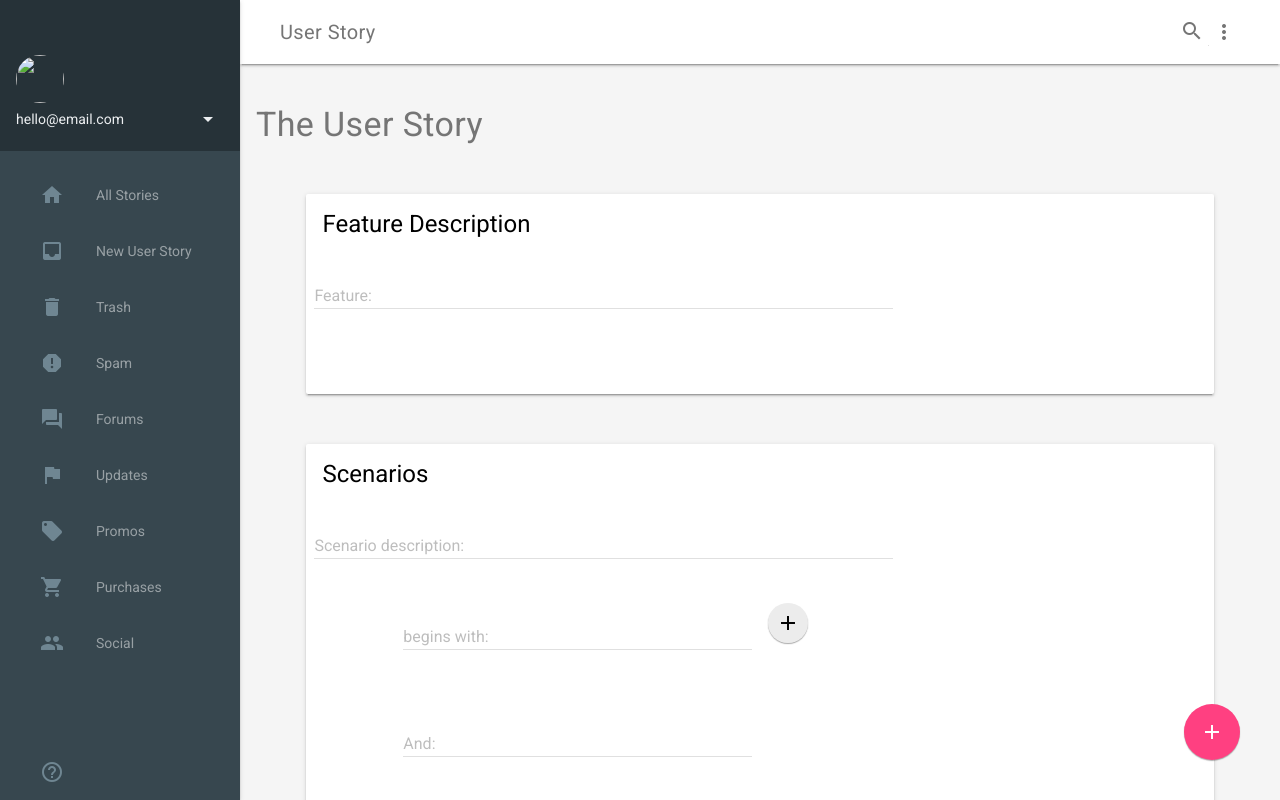
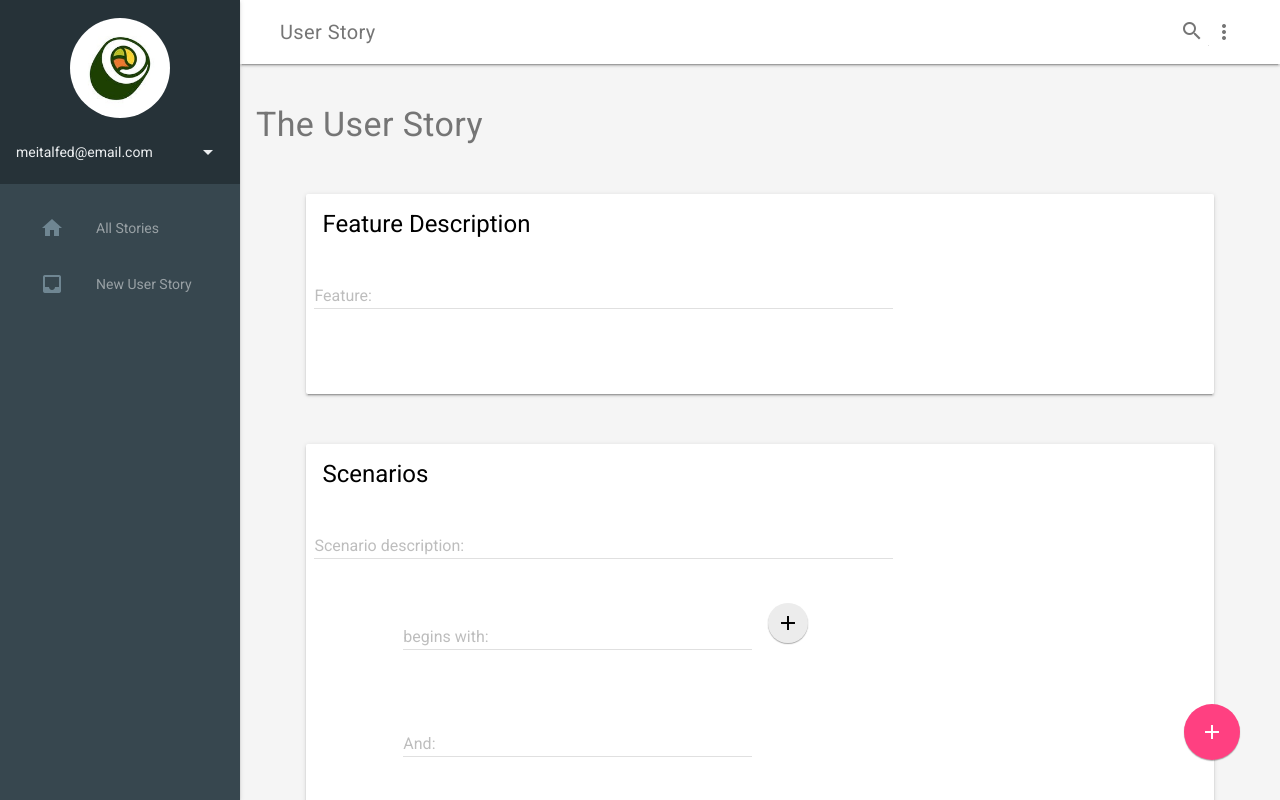
Before and after one commit to tikalk/eggroll, a website: page src/client/index.html in a window 1280 px wide. Drawn offline with nearby package versions, Linux system fonts and the light colour scheme.

Commit message:
Added logo

```diff
--- a/package.json
+++ b/package.json
@@ -16,6 +16,7 @@
   "dependencies": {},
   "devDependencies": {
     "css-loader": "^0.15.5",
+    "material-design-lite": "^1.0.0-3",
     "node-libs-browser": "^0.5.2",
     "style-loader": "^0.12.3",
     "webpack": "^1.10.1"
--- a/src/client/index.html
+++ b/src/client/index.html
@@ -86,17 +86,17 @@
 			</div>
 		</header>
 		<div class="demo-drawer mdl-layout__drawer mdl-color--blue-grey-900 mdl-color-text--blue-grey-50">
+			<img src="assets/images/logo.jpg" class="demo-avatar">
 			<header class="demo-drawer-header">
-				<img src="images/user.jpg" class="demo-avatar">
 				<div class="demo-avatar-dropdown">
-					<span>hello@email.com</span>
+					<span>meitalfed@email.com</span>
 					<div class="mdl-layout-spacer"></div>
 					<button id="accbtn" class="mdl-button mdl-js-button mdl-js-ripple-effect mdl-button--icon">
 						<i class="material-icons">arrow_drop_down</i>
 					</button>
 					<ul class="mdl-menu mdl-menu--bottom-right mdl-js-menu mdl-js-ripple-effect" for="accbtn">
-						<button class="mdl-menu__item">hello@email.com</button>
-						<button class="mdl-menu__item">info@domain.net</button>
+						<button class="mdl-menu__item">orenf@email.com</button>
+						<button class="mdl-menu__item">shimi@domain.net</button>
 						<button class="mdl-menu__item">Add another account...</button>
 					</ul>
 				</div>
@@ -104,15 +104,7 @@
 			<nav class="demo-navigation mdl-navigation mdl-color--blue-grey-800">
 				<a class="mdl-navigation__link" href=""><i class="mdl-color-text--blue-grey-400 material-icons">home</i>All Stories</a>
 				<a class="mdl-navigation__link" href=""><i class="mdl-color-text--blue-grey-400 material-icons">inbox</i>New User Story</a>
-				<a class="mdl-navigation__link" href=""><i class="mdl-color-text--blue-grey-400 material-icons">delete</i>Trash</a>
-				<a class="mdl-navigation__link" href=""><i class="mdl-color-text--blue-grey-400 material-icons">report</i>Spam</a>
-				<a class="mdl-navigation__link" href=""><i class="mdl-color-text--blue-grey-400 material-icons">forum</i>Forums</a>
-				<a class="mdl-navigation__link" href=""><i class="mdl-color-text--blue-grey-400 material-icons">flag</i>Updates</a>
-				<a class="mdl-navigation__link" href=""><i class="mdl-color-text--blue-grey-400 material-icons">local_offer</i>Promos</a>
-				<a class="mdl-navigation__link" href=""><i class="mdl-color-text--blue-grey-400 material-icons">shopping_cart</i>Purchases</a>
-				<a class="mdl-navigation__link" href=""><i class="mdl-color-text--blue-grey-400 material-icons">people</i>Social</a>
-				<div class="mdl-layout-spacer"></div>
-				<a class="mdl-navigation__link" href=""><i class="mdl-color-text--blue-grey-400 material-icons">help_outline</i></a>
+
 			</nav>
 		</div>
 		<main class="mdl-layout__content mdl-color--grey-100">
--- a/src/client/styles/styles.css
+++ b/src/client/styles/styles.css
@@ -18,9 +18,10 @@ html, body {
   font-family: 'Roboto', 'Helvetica', sans-serif;
 }
 .demo-avatar {
-  width: 48px;
-  height: 48px;
-  border-radius: 24px;
+  width: 100px;
+  height: 100px;
+  border-radius: 50%;
+  margin: 18px auto;
 }
 
 .demo-layout .mdl-layout__header .mdl-layout__drawer-button {
@@ -47,8 +48,7 @@ html, body {
   -webkit-justify-content: flex-end;
       -ms-flex-pack: end;
           justify-content: flex-end;
-  padding: 16px;
-  height: 151px;
+  padding: 0 16px 16px;
 }
 .demo-avatar-dropdown {
   display: -webkit-box;
```
Also changed, not shown: src/client/assets/images/logo.jpg (added).
